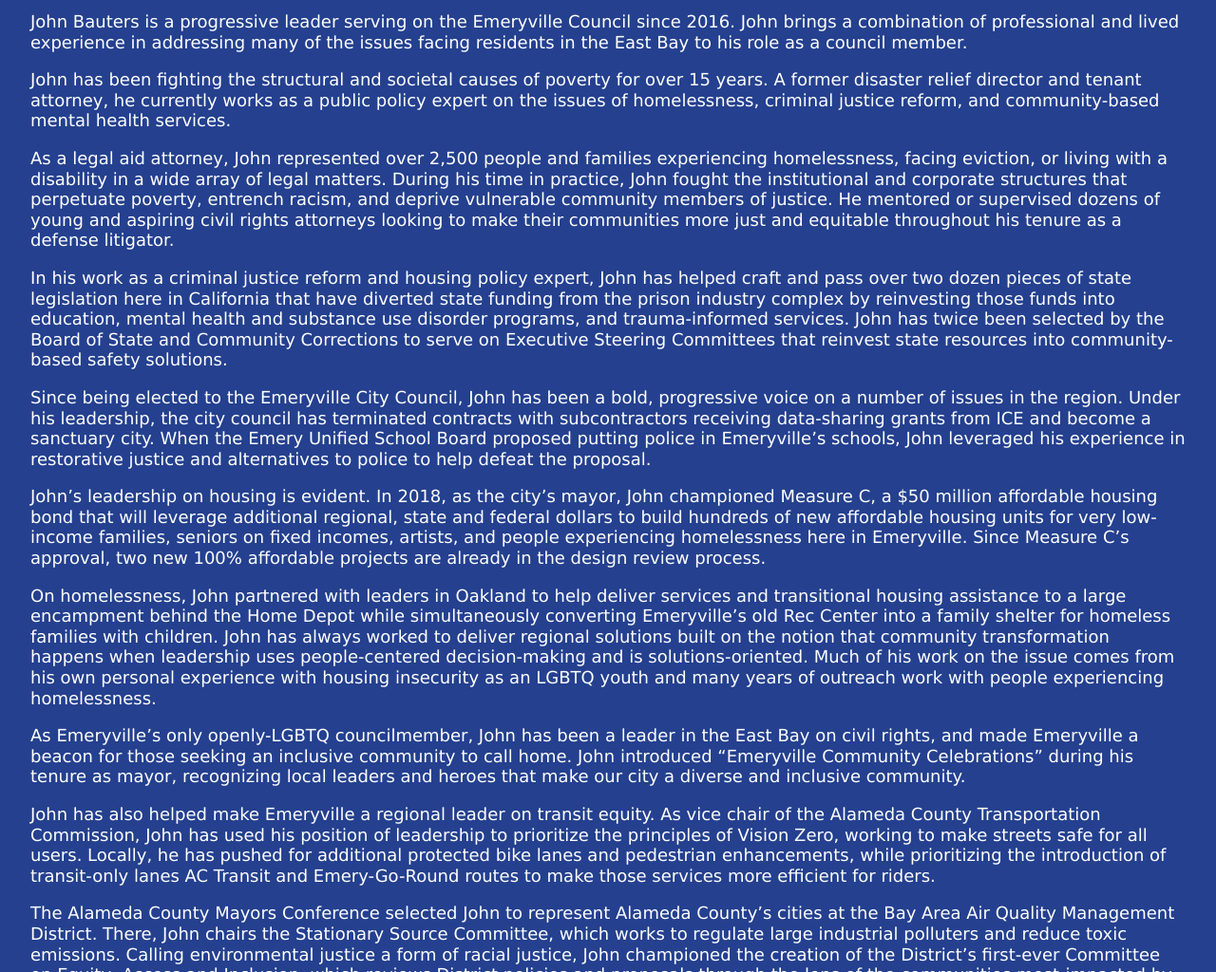
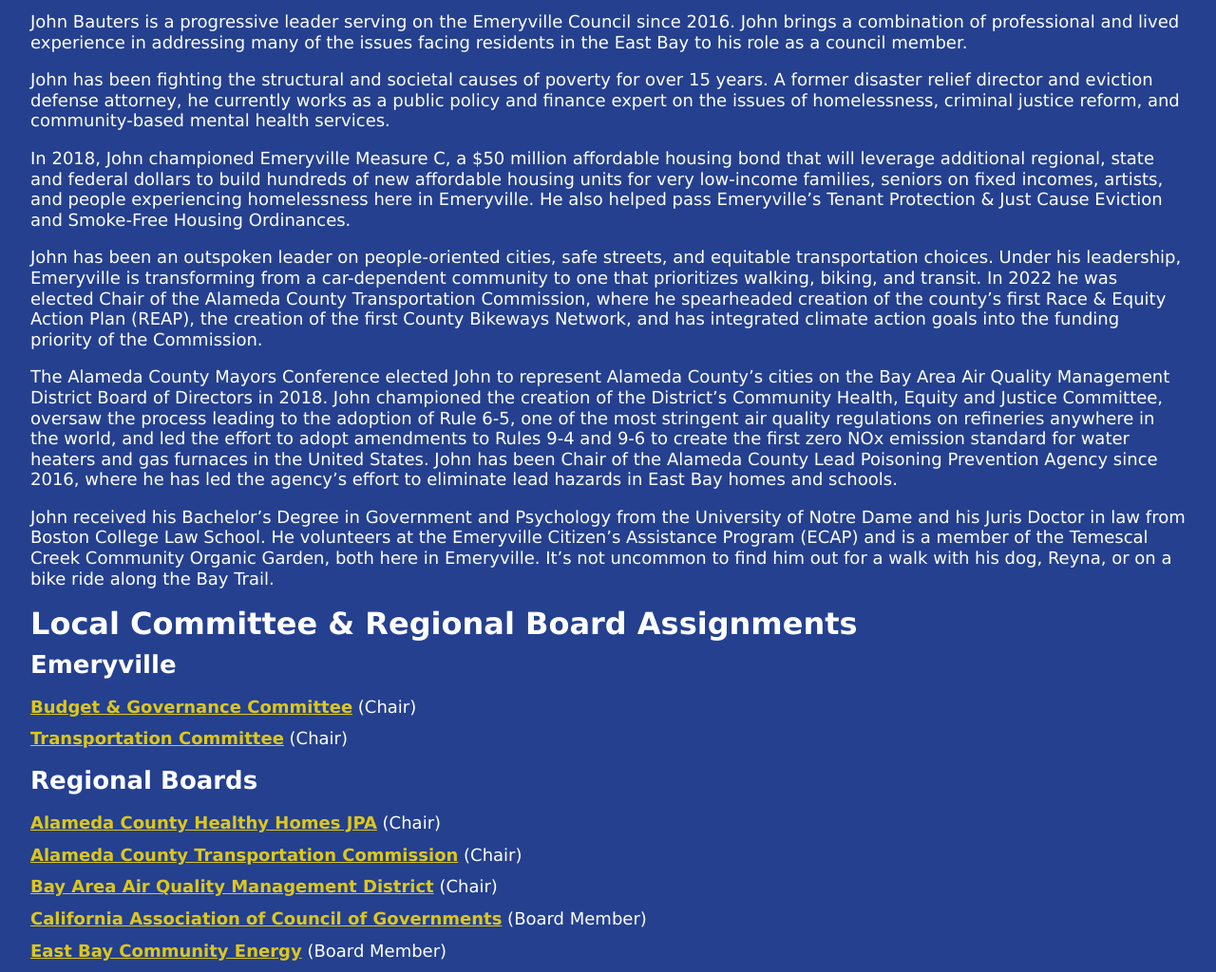
Before and after one commit to Ed-Cupaioli-LLC/john-bauters, a Jekyll site: the page built from _pages/about.md, in a window 1280 px wide and 1400 px high, scrolled down 1081 px. Shown: the part 187-1211 px from the top of the window at 95% size. Built offline with Jekyll 4.4.1, drawn with Linux system fonts in a browser that asks for light colours; nearby versions of some CDN libraries; comment, search, counter and statistics services are not loaded; some of the changed text lies outside the part shown; grey boxes are pictures that could not be loaded.

Commit message:
Updated 1 file via CloudCannon.

```diff
--- a/_pages/about.md
+++ b/_pages/about.md
@@ -10,42 +10,29 @@
 
 John Bauters is a progressive leader serving on the Emeryville Council since 2016. John brings a combination of professional and lived experience in addressing many of the issues facing residents in the East Bay to his role as a council member.
 
-John has been fighting the structural and societal causes of poverty for over 15 years. A former disaster relief director and tenant attorney, he currently works as a public policy expert on the issues of homelessness, criminal justice reform, and community-based mental health services.
+John has been fighting the structural and societal causes of poverty for over 15 years. A former disaster relief director and eviction defense attorney, he currently works as a public policy and finance expert on the issues of homelessness, criminal justice reform, and community-based mental health services.
 
-As a legal aid attorney, John represented over 2,500 people and families experiencing homelessness, facing eviction, or living with a disability in a wide array of legal matters. During his time in practice, John fought the institutional and corporate structures that perpetuate poverty, entrench racism, and deprive vulnerable community members of justice. He mentored or supervised dozens of young and aspiring civil rights attorneys looking to make their communities more just and equitable throughout his tenure as a defense litigator.
+In 2018, John championed Emeryville Measure C, a $50 million affordable housing bond that will leverage additional regional, state and federal dollars to build hundreds of new affordable housing units for very low-income families, seniors on fixed incomes, artists, and people experiencing homelessness here in Emeryville. He also helped pass Emeryville's Tenant Protection & Just Cause Eviction and Smoke-Free Housing Ordinances.
 
-In his work as a criminal justice reform and housing policy expert, John has helped craft and pass over two dozen pieces of state legislation here in California that have diverted state funding from the prison industry complex by reinvesting those funds into education, mental health and substance use disorder programs, and trauma-informed services. John has twice been selected by the Board of State and Community Corrections to serve on Executive Steering Committees that reinvest state resources into community-based safety solutions.
+John has been an outspoken leader on people-oriented cities, safe streets, and equitable transportation choices. Under his leadership, Emeryville is transforming from a car-dependent community to one that prioritizes walking, biking, and transit. In 2022 he was elected Chair of the Alameda County Transportation Commission, where he spearheaded creation of the county's first Race & Equity Action Plan (REAP), the creation of the first County Bikeways Network, and has integrated climate action goals into the funding priority of the Commission.
 
-Since being elected to the Emeryville City Council, John has been a bold, progressive voice on a number of issues in the region. Under his leadership, the city council has terminated contracts with subcontractors receiving data-sharing grants from ICE and become a sanctuary city. When the Emery Unified School Board proposed putting police in Emeryville’s schools, John leveraged his experience in restorative justice and alternatives to police to help defeat the proposal.
-
-John’s leadership on housing is evident. In 2018, as the city’s mayor, John championed Measure C, a $50 million affordable housing bond that will leverage additional regional, state and federal dollars to build hundreds of new affordable housing units for very low-income families, seniors on fixed incomes, artists, and people experiencing homelessness here in Emeryville. Since Measure C’s approval, two new 100% affordable projects are already in the design review process.
-
-On homelessness, John partnered with leaders in Oakland to help deliver services and transitional housing assistance to a large encampment behind the Home Depot while simultaneously converting Emeryville’s old Rec Center into a family shelter for homeless families with children. John has always worked to deliver regional solutions built on the notion that community transformation happens when leadership uses people-centered decision-making and is solutions-oriented. Much of his work on the issue comes from his own personal experience with housing insecurity as an LGBTQ youth and many years of outreach work with people experiencing homelessness.
-
-As Emeryville’s only openly-LGBTQ councilmember, John has been a leader in the East Bay on civil rights, and made Emeryville a beacon for those seeking an inclusive community to call home. John introduced “Emeryville Community Celebrations” during his tenure as mayor, recognizing local leaders and heroes that make our city a diverse and inclusive community.
-
-John has also helped make Emeryville a regional leader on transit equity. As vice chair of the Alameda County Transportation Commission, John has used his position of leadership to prioritize the principles of Vision Zero, working to make streets safe for all users. Locally, he has pushed for additional protected bike lanes and pedestrian enhancements, while prioritizing the introduction of transit-only lanes AC Transit and Emery-Go-Round routes to make those services more efficient for riders.
-
-The Alameda County Mayors Conference selected John to represent Alameda County’s cities at the Bay Area Air Quality Management District. There, John chairs the Stationary Source Committee, which works to regulate large industrial polluters and reduce toxic emissions. Calling environmental justice a form of racial justice, John championed the creation of the District’s first-ever Committee on Equity, Access and Inclusion, which reviews District policies and proposals through the lens of the communities most-impacted by pollution.
+The Alameda County Mayors Conference elected John to represent Alameda County’s cities on the Bay Area Air Quality Management District Board of Directors in 2018. John championed the creation of the District’s Community Health, Equity and Justice Committee, oversaw the process leading to the adoption of Rule 6-5, one of the most stringent air quality regulations on refineries anywhere in the world, and led the effort to adopt amendments to Rules 9-4 and 9-6 to create the first zero NOx emission standard for water heaters and gas furnaces in the United States. John has been Chair of the Alameda County Lead Poisoning Prevention Agency since 2016, where he has led the agency's effort to eliminate lead hazards in East Bay homes and schools.
 
 John received his Bachelor’s Degree in Government and Psychology from the University of Notre Dame and his Juris Doctor in law from Boston College Law School. He volunteers at the Emeryville Citizen’s Assistance Program (ECAP) and is a member of the Temescal Creek Community Organic Garden, both here in Emeryville. It’s not uncommon to find him out for a walk with his dog, Reyna, or on a bike ride along the Bay Trail.
 
-### John’s service to the community on committees and commissions
+### Local Committee & Regional Board Assignments
 
 #### Emeryville
 
-\-[Budget & Governance Committee](http://emeryville.org/1080/Budget-and-Governance-Committee) (Chair)
-
-* [Budget Advisory Committee](http://emeryville.org/98/Budget-Advisory-Committee) (Council Liaison)
-* [Housing Committee](http://emeryville.org/101/Housing-Committee) (Council Liaison)
-* [Public Works & Transportation Committee](http://emeryville.org/107/Public-Works-Committee) (Member)
+* [Budget & Governance Committee](http://emeryville.org/1080/Budget-and-Governance-Committee) (Chair)
+* [Transportation Committee](http://emeryville.org/107/Public-Works-Committee) (Chair)
 
 #### Regional Boards
 
 * [Alameda County Healthy Homes JPA](https://www.achhd.org/) (Chair)
-* [Alameda County Transportation Commission](https://www.alamedactc.org/) (Vice Chair)
-* [Bay Area Air Quality Management District](https://www.baaqmd.gov/) (Director)
-* [California League of Cities](https://www.cacities.org/), Public Safety Committee (Member)
-* [California Association of Council of Governments](https://www.calcog.org/) (Member, representing Alameda CTC)
+* [Alameda County Transportation Commission](https://www.alamedactc.org/) (Chair)
+* [Bay Area Air Quality Management District](https://www.baaqmd.gov/) (Chair)
+* [California Association of Council of Governments](https://www.calcog.org/) (Board Member)
+* [East Bay Community Energy](https://ebce.org/) (Board Member)
 
 ![John Bauters with City Council Members](../img/john-city-council.jpg)
```
